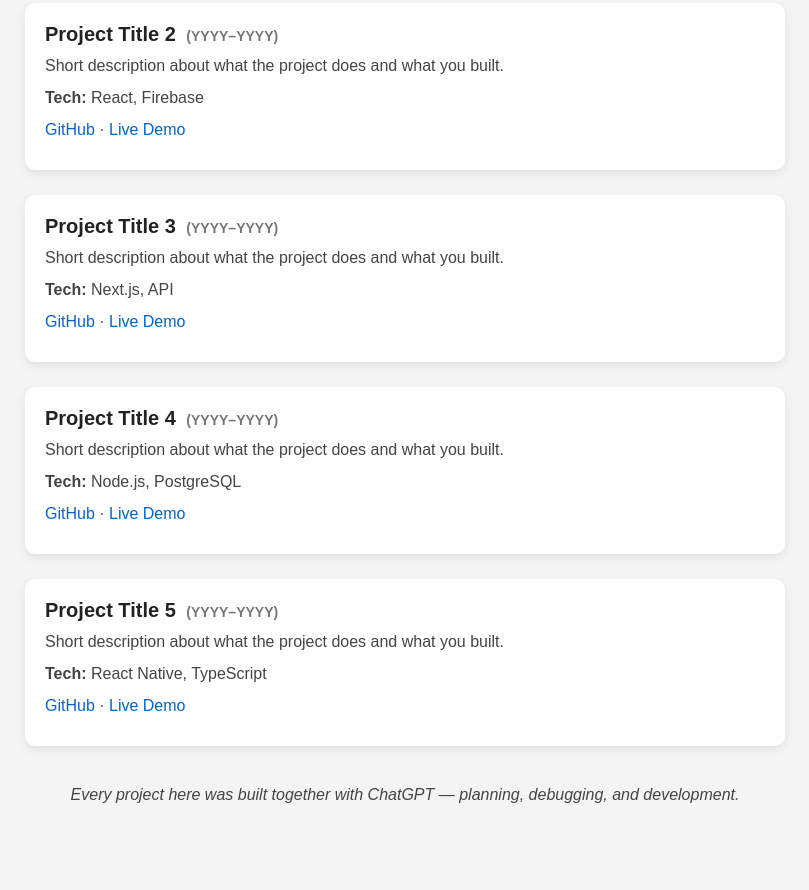
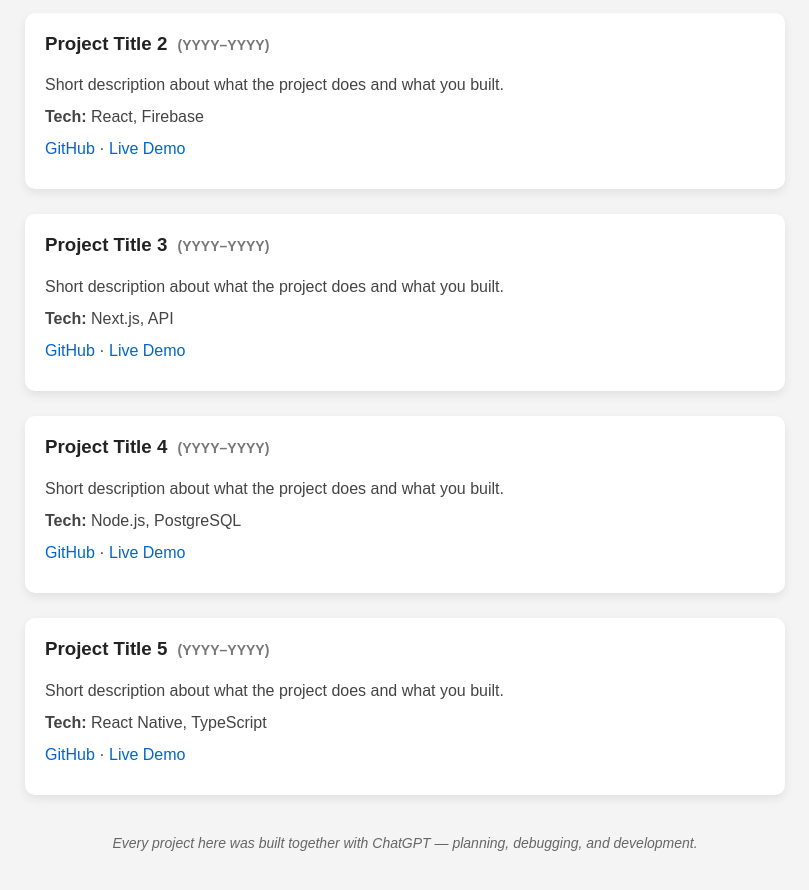
Before and after one commit to teddy-1991/teddy-1991.github.io, a plain HTML site: page index.html in a window 1280 px wide. Shown: the part 282-1172 px from the top of the page, without its empty margins (235-1044 px from the left). Before the commit the page ends 1126 px from the top, so only its background shows below. Drawn offline with Linux system fonts and the light colour scheme.

Commit message:
css 수정

```diff
--- a/style.css
+++ b/style.css
@@ -1,4 +1,3 @@
-/* 기본 폰트 & 배경 */
 body {
   font-family: Arial, sans-serif;
   background-color: #f4f4f4;
@@ -6,22 +5,21 @@ body {
   padding: 0;
 }
 
-/* 섹션 전체 레이아웃 */
-#projects,
-#contact {
+/* Projects 섹션 자체는 백지처럼 */
+#projects {
   max-width: 760px;
   margin: 40px auto;
   padding: 0 20px;
+  background: none; /* ← 중요! 섹션 배경 제거 */
 }
 
-/* 섹션 제목 */
 h2 {
   text-align: center;
   margin-bottom: 25px;
   color: #333;
 }
 
-/* 프로젝트 카드 */
+/* 💥 여기! 원하는 카드 스타일 */
 .project {
   background-color: white;
   padding: 20px;
@@ -31,12 +29,9 @@ h2 {
   text-align: left;
 }
 
-/* 프로젝트 제목 + 날짜 */
 .project h3 {
   margin-top: 0;
-  margin-bottom: 8px;
   color: #222;
-  font-size: 20px;
 }
 
 .project .date {
@@ -45,14 +40,12 @@ h2 {
   margin-left: 5px;
 }
 
-/* 프로젝트 설명 */
 .project p {
   margin: 8px 0;
   color: #444;
   line-height: 1.5;
 }
 
-/* 링크 스타일 */
 a {
   color: #0066cc;
   text-decoration: none;
@@ -62,17 +55,12 @@ a:hover {
   text-decoration: underline;
 }
 
-/* Contact 섹션 */
-#contact p {
-  text-align: center;
-  font-size: 16px;
-  color: #444;
-}
-
 /* ChatGPT 문구 */
 .note {
-  margin-top: 20px;
+  max-width: 760px;
+  margin: 20px auto 60px auto;
+  text-align: center;
   font-size: 14px;
   color: #666;
-  text-align: center;
+  padding: 0 20px;
 }
```
